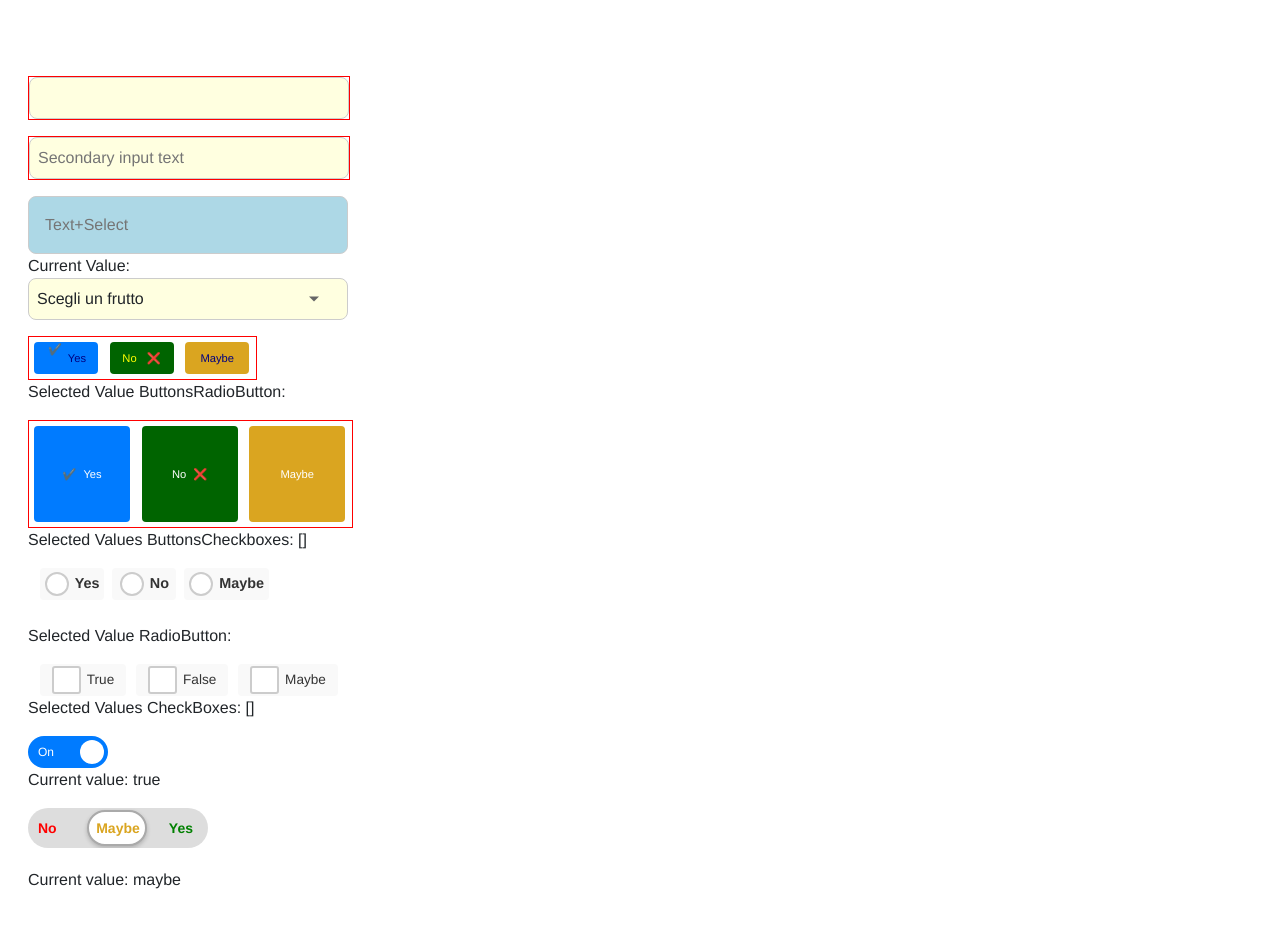
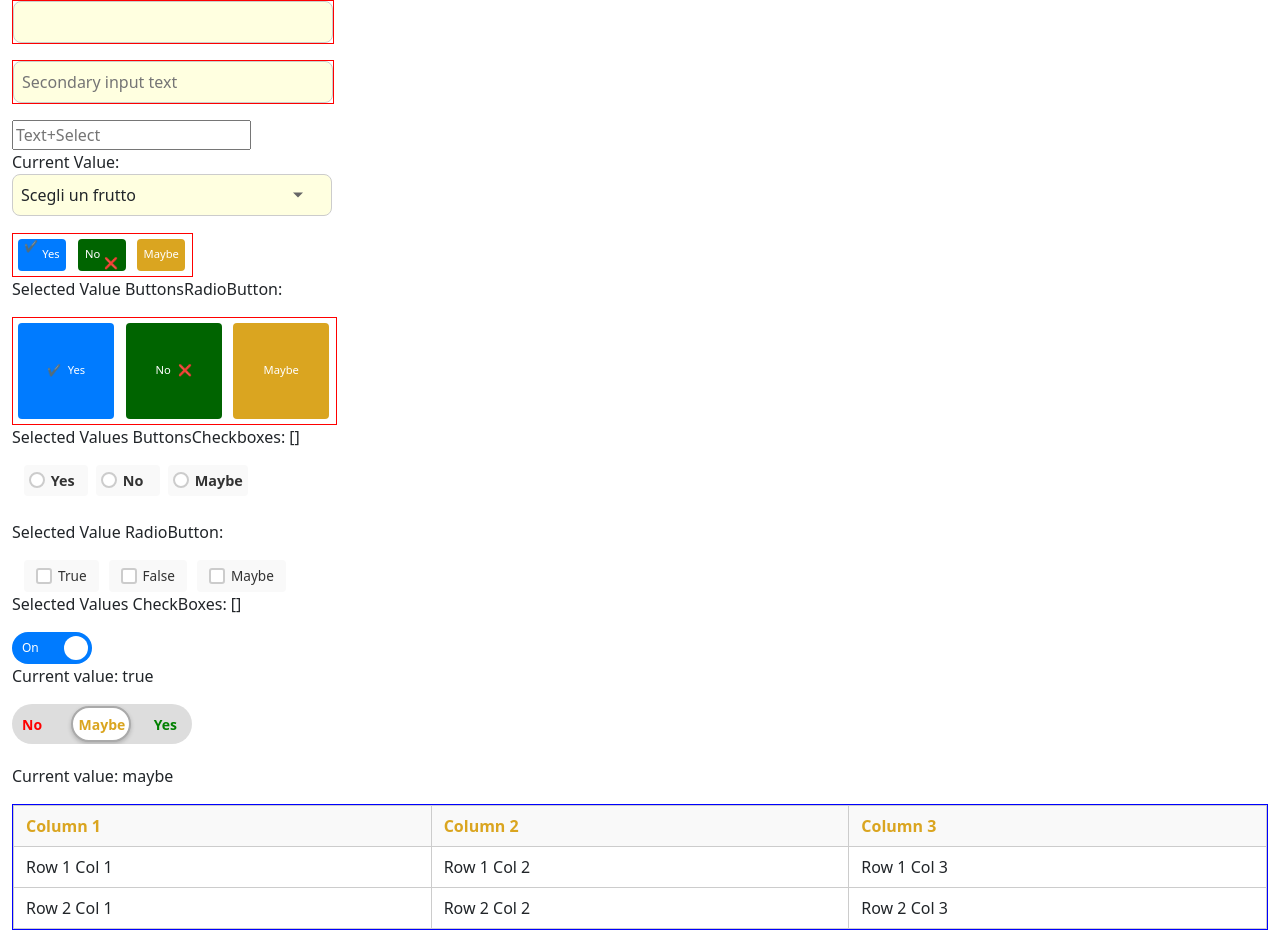
Before and after one commit to jokerltd/VueComponents, a Vue app in the folder components/: page / in a window 1280 px wide. Built offline with nearby package versions, Linux system fonts and the light colour scheme.

Commit message:
Added sortable table component

```diff
--- /dev/null
+++ b/components/src/App.css
@@ -0,0 +1,152 @@
+#app {
+  font-family: Avenir, Helvetica, Arial, sans-serif;
+  margin-top: 60px;
+  padding: 1rem;
+  text-align: left;
+  -moz-osx-font-smoothing: grayscale;
+  -webkit-font-smoothing: antialiased;
+}
+
+*::before,
+*::after {
+  box-sizing: border-box;
+}
+
+.alt {
+  box-shadow: 0 2px 4px rgba(0, 0, 0, 0.2);
+}
+
+.btn-style {
+  border-radius: 8px;
+}
+
+.button-layout {
+  display: inline-flex;
+  align-items: center;
+  justify-content: center;
+  height: 2rem;
+  min-width: 4rem;
+  padding: 0 12px;
+  box-sizing: border-box;
+  font-size: 0.875rem; /* Base per i button-layout */
+  font-weight: bold;
+  text-transform: uppercase;
+  cursor: pointer;
+}
+
+.buttons-radiobutton-base-class {
+  background-color: #333;
+  color: navy !important;
+}
+
+.buttons-radiobutton-base-class2 {
+  color: yellow !important;
+}
+
+.checkbox-button,
+.radio-button {
+  display: inline-flex;
+  align-items: center;
+  justify-content: center;
+  height: 2rem;
+  min-width: 4rem;
+  padding: 0 12px;
+  box-sizing: border-box;
+
+  border-radius: 4px;
+  background-color: #f9f9f9;
+  /* RIMUOVI DA QUI color, font-size, font-weight, cursor se vuoi che siano nel componente */
+  /* color: #333; */
+  /* font-size: 0.9rem; */
+  /* font-weight: 600; */
+  /* cursor: pointer; */
+  padding: 0.3rem;
+  transition: background-color 0.3s ease;
+}
+
+.custom-checkbox-indicator {
+  width: 1.8rem;
+  height: 1.8rem;
+  min-width: 1.8rem;
+  min-height: 1.8rem;
+  background-color: white;
+  border: 2px solid #ccc;
+  border-radius: 3px;
+  display: inline-block;
+  flex-shrink: 0;
+}
+
+.custom-checkbox-indicator.my-custom-checkbox-size {
+  height: 1.8rem !important; /* Forza la dimensione, se necessario */
+  width: 1.8rem !important; /* Forza la dimensione, se necessario */
+}
+.custom-autocomplete {
+  background-color: lightblue;
+  border: 1px solid #ccc;
+  border-radius: 8px;
+  color: red;
+  font-size: 16px;
+  padding: 1rem;
+  width: 20rem;
+}
+
+.custom-class-textbox {
+  background-color: lightyellow;
+  border: 1px solid #ccc;
+  border-radius: 12px;
+  color: red;
+}
+
+.custom-container {
+  background-color: transparent;
+  border: 1px solid red;
+  padding: 20px;
+}
+
+.form-group {
+  display: block;
+  margin-bottom: 1rem;
+  width: 100%;
+}
+
+.radioCustomClasses .custom-radio-indicator {
+  width: 1.5rem !important; /* Queste dimensioni sovrascriveranno quelle nel componente */
+  height: 1.5rem !important;
+  min-width: 1.5rem !important;
+  min-height: 1.5rem !important;
+}
+
+.custom-thumb {
+  font-size: 14px;
+}
+
+.thumb-no {
+  background-color: #f8d7da;
+  border-color: #f5c2c7;
+}
+
+.thumb-maybe {
+  background-color: #fff3cd;
+  border-color: #ffeeba;
+}
+
+.thumb-yes {
+  background-color: #d4edda;
+  border-color: #c3e6cb;
+}
+
+.manual-controls {
+  margin-top: 20px;
+}
+
+.manual-controls button {
+  margin-right: 10px;
+  padding: 8px 16px;
+  border: 1px solid #ccc;
+  border-radius: 4px;
+  cursor: pointer;
+}
+
+.manual-controls button:hover {
+  background: #f0f0f0;
+}
--- a/components/src/App.html
+++ b/components/src/App.html
@@ -125,32 +125,25 @@
   </div>
 
   <div>
-    <!-- This is the correct way to use v-model -->
     <ThreeStateButton
       base-class="default-thumb"
       v-model="selected3State"
-      :classes="['thumb-no', 'thumb-maybe', 'thumb-yes']"
       :merge-classes="true"
       :labels="['No', 'Maybe', 'Yes']"
       :options="['no', 'maybe', 'yes']"
     />
-  <div>
-    <p>Current value: {{ selected3State }}</p>
+    <div>
+      <p>Current value: {{ selected3State }}</p>
+    </div>
   </div>
 
+  <div style="border:1px solid blue;">
+    <DynamicTable
+         base-class="default-thumb"
+         :headers=headers
+         :sortable-columns="[0, 1]"
+         :tablerows="tablerows"
+       />
   </div>
-  <!--
-  <div>
-    <ThreeStateButton
-      base-class="default-thumb"
-      v-model="selected3State"
-      :classes="['thumb-no', 'thumb-maybe', 'thumb-yes']"
-      :merge-classes="true"
-      :labels="['No', 'Maybe', 'Yes']"
-      :options="['no', 'maybe', 'yes']"
-    />
-    <p>Current value: {{ toggle3State }}</p>
-  </div>
-  -->
 
 </div>
--- a/components/src/App.vue
+++ b/components/src/App.vue
@@ -6,6 +6,7 @@ import AutoCompleteTextBox from "@/components/textbox_autocomplete/textbox_autoc
 import ButtonsCheckbox from "@/components/buttons_checkboxes/buttons_checkboxes.vue"
 import ButtonsRadiobutton from "@/components/buttons_radiobutton/buttons_radiobutton.vue"
 import CheckBoxes from "@/components/check_boxes/check_boxes.vue"
+import DynamicTable from "@/components/tables_lists/table.vue"
 import RadioButtons from "@/components/radio_buttons/radio_buttons.vue"
 import SelectOptions from "@/components/select_options/select_options.vue"
 import TextBox from "@/components/textbox/textbox.vue"
@@ -19,6 +20,7 @@ export default {
     ButtonsCheckbox,
     ButtonsRadiobutton,
     CheckBoxes,
+    DynamicTable,
     RadioButtons,
     SelectOptions,
     TextBox,
@@ -51,6 +53,11 @@ export default {
       ],
       checkboxesOptions: [],
       checkboxCustomClasses: ["my-custom-checkbox-size"],
+      headers: [
+        { label: 'Column 1', sortable: true },
+        { label: 'Column 2', sortable: false },
+        { label: 'Column 3', sortable: true }
+      ],
       inputValue: "",
       inputValue2: "",
       inputAutocomplete: "",
@@ -64,8 +71,16 @@ export default {
       selectedRadioButton: null,
       selectedRadioOptions: [],
       selectedItem: null,
+      selected3State: "maybe",
+      sortState: {
+        column: null,
+        direction: null
+      },
+      tablerows: [
+        { id: 1, col1: 'Row 1 Col 1', col2: 'Row 1 Col 2', col3: 'Row 1 Col 3' },
+        { id: 2, col1: 'Row 2 Col 1', col2: 'Row 2 Col 2', col3: 'Row 2 Col 3' },
+      ],
       toggleState: true,
-      selected3State: "maybe",
     }
   },
   watch: {
@@ -144,158 +159,5 @@ export default {
 }
 </script>
 
-<style>
-#app {
-  font-family: Avenir, Helvetica, Arial, sans-serif;
-  margin-top: 60px;
-  padding: 1rem;
-  text-align: left;
-  -moz-osx-font-smoothing: grayscale;
-  -webkit-font-smoothing: antialiased;
-}
-
-*::before,
-*::after {
-  box-sizing: border-box;
-}
-
-.alt {
-  box-shadow: 0 2px 4px rgba(0, 0, 0, 0.2);
-}
-
-.btn-style {
-  border-radius: 8px;
-}
-
-.button-layout {
-  display: inline-flex;
-  align-items: center;
-  justify-content: center;
-  height: 2rem;
-  min-width: 4rem;
-  padding: 0 12px;
-  box-sizing: border-box;
-  font-size: 0.875rem; /* Base per i button-layout */
-  font-weight: bold;
-  text-transform: uppercase;
-  cursor: pointer;
-}
-
-.buttons-radiobutton-base-class {
-  background-color: #333;
-  color: navy !important;
-}
-
-.buttons-radiobutton-base-class2 {
-  color: yellow !important;
-}
-
-.checkbox-button,
-.radio-button {
-  display: inline-flex;
-  align-items: center;
-  justify-content: center;
-  height: 2rem;
-  min-width: 4rem;
-  padding: 0 12px;
-  box-sizing: border-box;
-
-  border-radius: 4px;
-  background-color: #f9f9f9;
-  /* RIMUOVI DA QUI color, font-size, font-weight, cursor se vuoi che siano nel componente */
-  /* color: #333; */
-  /* font-size: 0.9rem; */
-  /* font-weight: 600; */
-  /* cursor: pointer; */
-  padding: 0.3rem;
-  transition: background-color 0.3s ease;
-}
-
-.custom-checkbox-indicator {
-  width: 1.8rem;
-  height: 1.8rem;
-  min-width: 1.8rem;
-  min-height: 1.8rem;
-  background-color: white;
-  border: 2px solid #ccc;
-  border-radius: 3px;
-  display: inline-block;
-  flex-shrink: 0;
-}
-
-.custom-checkbox-indicator.my-custom-checkbox-size {
-  height: 1.8rem !important; /* Forza la dimensione, se necessario */
-  width: 1.8rem !important; /* Forza la dimensione, se necessario */
-}
-.custom-autocomplete {
-  background-color: lightblue;
-  border: 1px solid #ccc;
-  border-radius: 8px;
-  color: red;
-  font-size: 16px;
-  padding: 1rem;
-  width: 20rem;
-}
-
-.custom-class-textbox {
-  background-color: lightyellow;
-  border: 1px solid #ccc;
-  border-radius: 12px;
-  color: red;
-}
-
-.custom-container {
-  background-color: transparent;
-  border: 1px solid red;
-  padding: 20px;
-}
-
-.form-group {
-  display: block;
-  margin-bottom: 1rem;
-  width: 100%;
-}
-
-.radioCustomClasses .custom-radio-indicator {
-  width: 1.5rem !important; /* Queste dimensioni sovrascriveranno quelle nel componente */
-  height: 1.5rem !important;
-  min-width: 1.5rem !important;
-  min-height: 1.5rem !important;
-}
-
-.custom-thumb {
-  font-size: 14px;
-}
-
-.thumb-no {
-  background-color: #f8d7da;
-  border-color: #f5c2c7;
-}
-
-.thumb-maybe {
-  background-color: #fff3cd;
-  border-color: #ffeeba;
-}
-
-.thumb-yes {
-  background-color: #d4edda;
-  border-color: #c3e6cb;
-}
-
-.manual-controls {
-  margin-top: 20px;
-}
-
-.manual-controls button {
-  margin-right: 10px;
-  padding: 8px 16px;
-  border: 1px solid #ccc;
-  border-radius: 4px;
-  cursor: pointer;
-}
-
-.manual-controls button:hover {
-  background: #f0f0f0;
-}
-
+<style scoped src="./App.css">
 </style>
--- /dev/null
+++ b/components/src/components/tables_lists/table.css
@@ -0,0 +1,28 @@
+.container-float table {
+  width: 100%;
+  border-collapse: collapse;
+}
+
+.local_headers_class {
+  background-color:#000;
+  color: goldenrod;
+  cursor: pointer;
+}
+
+.container-float th,
+.container-float td {
+  padding: 8px 12px;
+  border: 1px solid #ccc;
+  text-align: left;
+}
+
+.default-thumb {
+  font-size: 14px;
+  background-color: #f9f9f9;
+}
+
+::v-deep .table-header,
+::v-deep .my-custom-header-class {
+  background-color: #f9f9f9;
+  color: goldenrod;
+}
--- /dev/null
+++ b/components/src/components/tables_lists/table.html
@@ -0,0 +1,27 @@
+<!-- table.html -->
+<div class="container-float">
+  <table>
+    <thead>
+      <tr>
+        <th
+          v-for="(header, index) in headers"
+          :class="[headers_class, 'table-header']"
+          :key="index"
+          @click="toggleSort(index)">
+          {{ header.label }}
+          <span v-if="header.sortable">{{ getSortIcon(index) }}</span>
+        </th>
+      </tr>
+    </thead>
+    <tbody>
+      <tr v-for="(row, rowIndex) in sortedRows" :key="rowIndex">
+        <td v-for="(col, colIndex) in row" :key="colIndex">
+          {{ col.value }}
+        </td>
+      </tr>
+      <tr v-if="Array.isArray(sortedRows) && !sortedRows.length">
+        <td :colspan="headers.length">No data found</td>
+      </tr>
+    </tbody>
+  </table>
+</div>
--- /dev/null
+++ b/components/src/components/tables_lists/table.vue
@@ -0,0 +1,139 @@
+<template src='./table.html'>
+</template>
+
+<script>
+
+export default {
+  name: "DynamicTable",
+  props: {
+    baseClass: {
+      type: String,
+      default: "default-thumb"
+    },
+    classes: {
+      type: Array,
+      default: () => []
+    },
+    columnWidths: {
+      type: Array,
+      default: () => []
+    },
+    headers: {
+      type: Array,
+      required: true
+    },
+    mergeClasses: {
+      type: Boolean,
+      default: true
+    },
+    headers_class: {
+      type: String,
+      default: ""
+    },
+    sortableColumns: {
+      type: Array,
+      default: () => []
+    },
+    sortIcons: {
+      type: Object,
+      default: () => ({
+        asc: '↑',
+        desc: '↓',
+        none: ''
+      })
+    },
+    tablerows: {
+      type: Array,
+      required: true
+    },
+  },
+  data() {
+    return {
+      sortState: {
+        columnIndex: null,
+        direction: null // 'asc' | 'desc'
+      }
+    }
+  },
+  mounted() {
+    this.sortState = {
+      columnIndex: null,
+      direction: null
+    }
+  },
+  computed: {
+    mappedRows() {
+      return this.tablerows.map(row => {
+        // remove 'id' field
+        const { id, ...rest } = row
+           return Object.entries(rest).map(([key, value]) => ({
+          value,
+          class: `col-${key}`
+        }))
+      })
+    },
+    sortedRows() {
+      const { column, direction } = this.sortState
+
+      if (!column) return this.mappedRows
+
+      return [...this.mappedRows].sort((a, b) => {
+        const valA = a.find(cell => cell.class === `col-${column}`)?.value || ''
+        const valB = b.find(cell => cell.class === `col-${column}`)?.value || ''
+
+        if(direction === 'asc') {
+          return valA < valB ? -1 : valA > valB ? 1 : 0
+        }
+        else {
+          return valB < valA ? -1 : valB > valA ? 1 : 0
+        }
+      })
+    },
+  },
+  methods: {
+    getSortIcon(index) {
+      const header = this.headers[index]
+      if (!header || this.sortState.column !== header.label) {
+        return this.sortIcons.none
+      }
+      return this.sortState.direction === 'asc' ? this.sortIcons.asc : this.sortIcons.desc
+    },
+    rowClass(index) {
+      const base = this.baseClass
+      const extra = this.classes[index] || ""
+      const dynamicClass = `state-${index}`
+
+      if (this.mergeClasses && extra) {
+        return `${base} ${extra} ${dynamicClass}`
+      } else if (!this.mergeClasses && extra) {
+        return `${extra} ${dynamicClass}`
+      }
+      return `${base} ${dynamicClass}`
+    },
+    toggleSort(index) {
+      const header = this.headers[index]
+      if (!header.sortable) {
+        return
+      }
+      let newDirection = 'asc'
+      if(this.sortState.column === header.label) {
+
+        if (this.sortState.direction === 'asc') {
+          newDirection = 'desc'
+        }
+        else {
+          newDirection = null
+        }
+      }
+
+      this.sortState = {
+        column: header.label,
+        direction: newDirection
+      }
+    },
+  },
+}
+</script>
+
+<style scoped src='./table.css'>
+</style>
```
